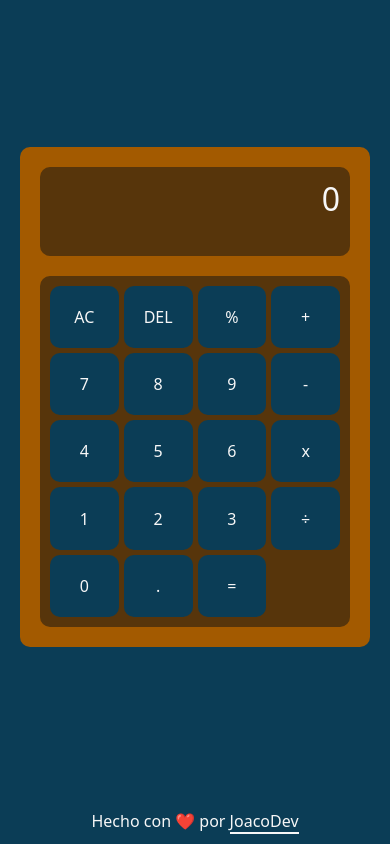
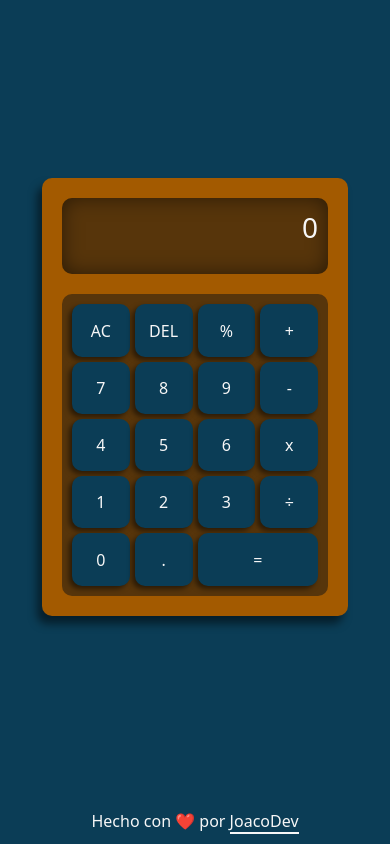
Before and after one commit to joaquinmoralest/calculator, a plain HTML site: page index.html in a window 390 px wide. Drawn offline with Linux system fonts and the light colour scheme.

Commit message:
Improve layout width shadows and add media query to resize the calculator

```diff
--- a/style.css
+++ b/style.css
@@ -26,8 +26,9 @@ main {
 }
 
 .calculator {
-  width: 350px;
-  height: 500px;
+  width: 90%;
+  max-width: 21.875rem;
+  height: 31.25rem;
   background-color: #A35A00;
   border-radius: 10px;
   padding: 20px;
@@ -36,6 +37,7 @@ main {
   justify-content: center;
   align-items: center;
   gap: 20px;
+  box-shadow: -5px 8px 8px 0 rgba(0, 0, 0, .5);
 }
 
 .screen {
@@ -45,6 +47,7 @@ main {
   border-radius: 10px;
   display: flex;
   padding: 10px;
+  box-shadow: inset 0 0px 20px 0px rgba(0, 0, 0, .5);
 }
 
 .screen span {
@@ -61,7 +64,8 @@ main {
   border-radius: 10px;
   padding: 10px;
   display: grid;
-  grid-template-columns: 1fr 1fr 1fr 1fr;
+  grid-template-columns: repeat(4, 1fr);
+
   gap: 5px;
 }
 
@@ -72,10 +76,17 @@ main {
   justify-content: center;
   align-items: center;
   cursor: pointer;
+  box-shadow: -3px 3px 5px 0 rgba(0, 0, 0, .5);
+  font-weight: 500;
+}
+
+.btn:hover {
+  background-color: #0B70A3;
+  transition: .15s ease-in-out;
 }
 
 .btn.double {
-
+  grid-column: span 2;
 }
 
 footer {
@@ -84,3 +95,9 @@ footer {
   bottom: 12px;
   text-align: center;
 }
+
+@media (max-width: 550px) {
+  html {
+    font-size: 14px;
+  }
+}
```
